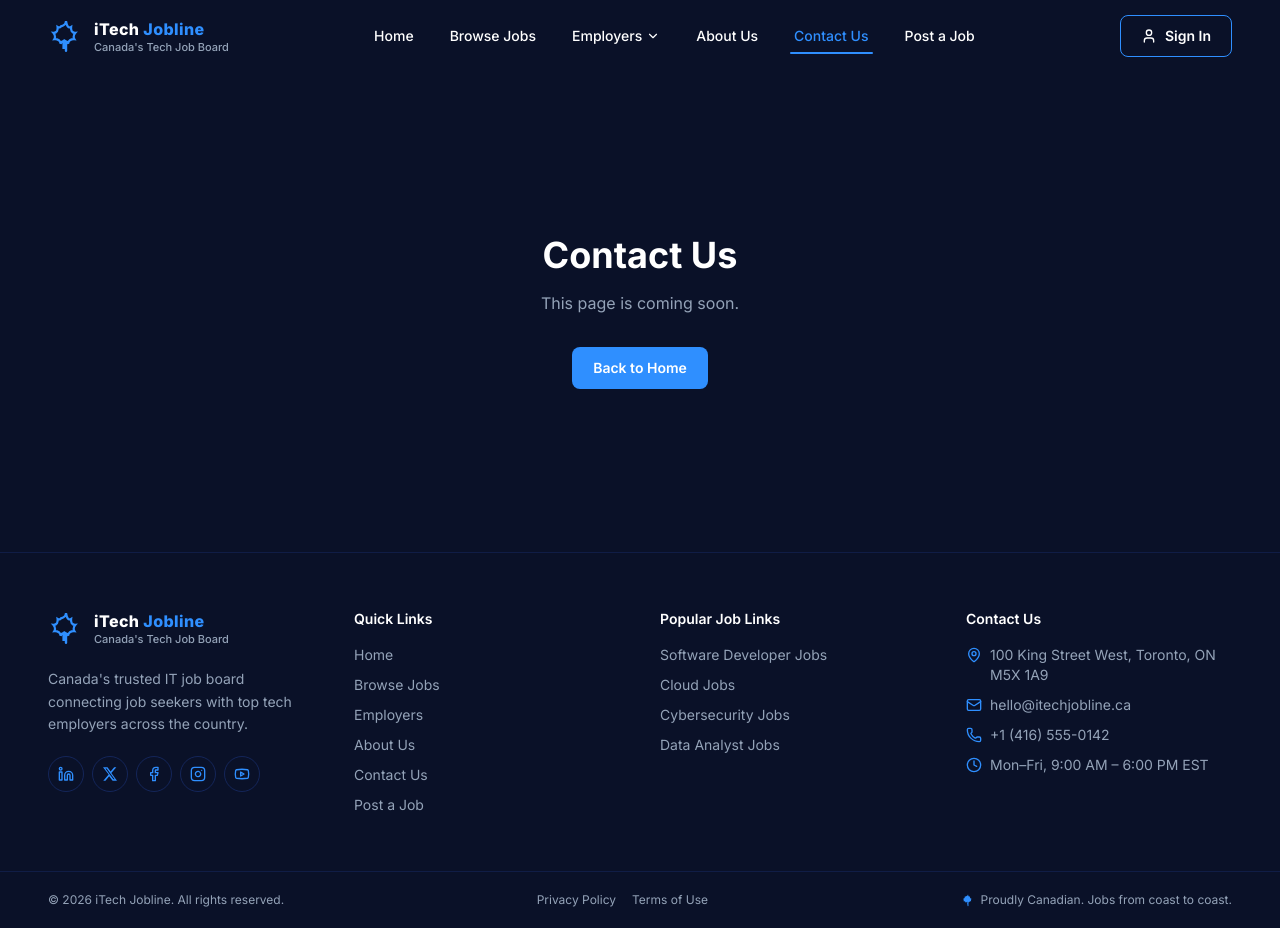
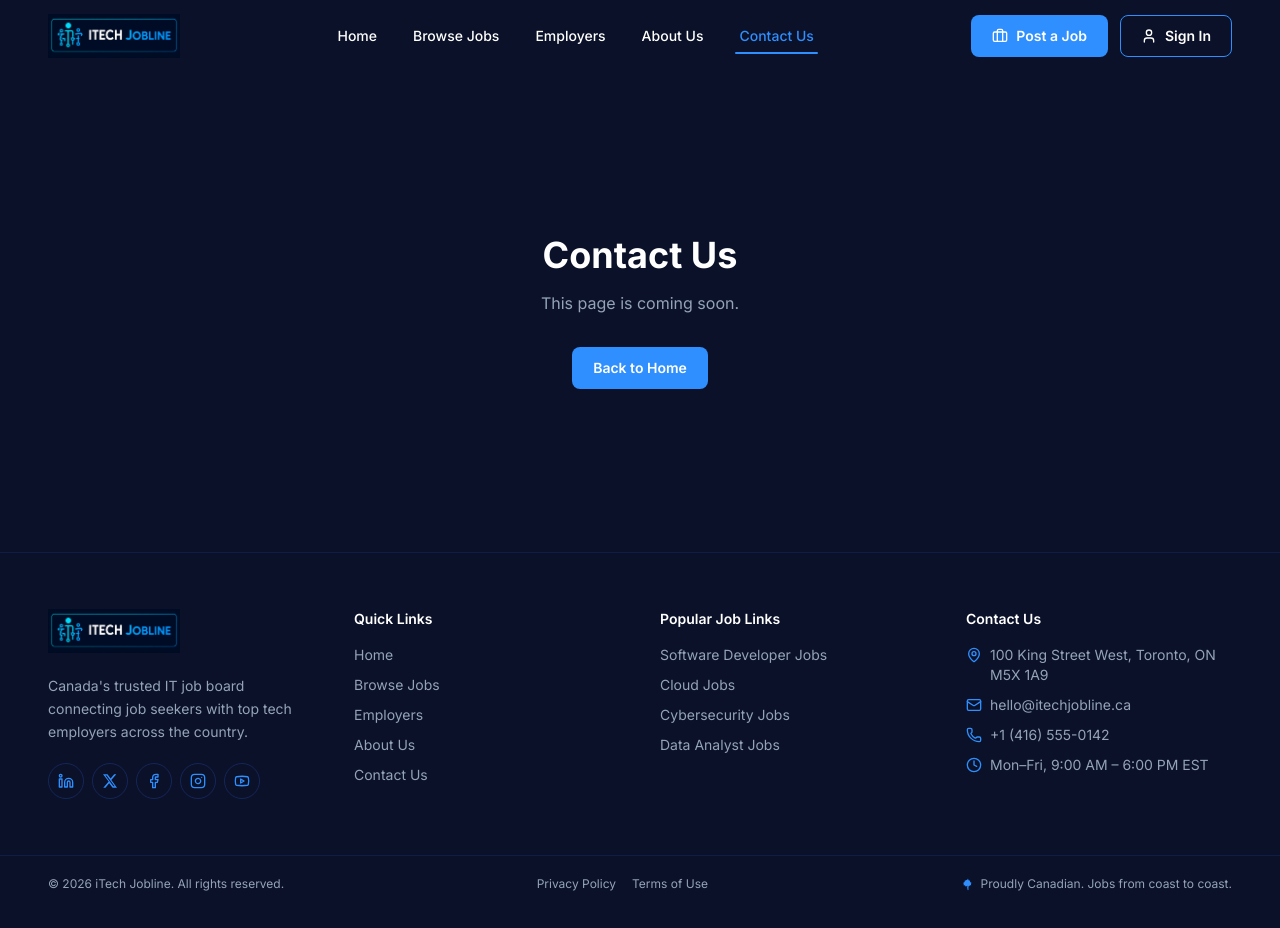
Before and after one commit to Martins-technologies/ITech-Jooblie, a React (Vite) app: page /contact in a window 1280 px wide. Built offline with nearby package versions, Linux system fonts and the light colour scheme.

Commit message:
adjust the nav-bar

```diff
--- a/src/components/layout/Logo.jsx
+++ b/src/components/layout/Logo.jsx
@@ -1,27 +1,19 @@
 import { Link } from 'react-router-dom';
-import MapleLeafIcon from '../common/MapleLeafIcon.jsx';
+import { images } from '../../data/images.js';
 
-/** Two-line brand lockup used in the navbar and footer. */
+/** Brand mark used in the navbar and footer. */
 export default function Logo({ className = '' }) {
   return (
     <Link
       to="/"
       aria-label="iTech Jobline home"
-      className={`inline-flex items-center gap-2.5 ${className}`}
+      className={`inline-flex items-center ${className}`}
     >
-      <MapleLeafIcon
-        variant="outline"
-        className="h-9 w-9 shrink-0 text-brand-accent"
+      <img
+        src={images.logo}
+        alt="iTech Jobline"
+        className="h-10 w-auto object-contain object-left md:h-11"
       />
-      <span className="flex flex-col leading-tight">
-        <span className="text-base font-extrabold tracking-wide">
-          <span className="text-brand-white">iTech</span>
-          <span className="text-brand-accent"> Jobline</span>
-        </span>
-        <span className="text-[11px] font-medium text-brand-muted">
-          Canada&apos;s Tech Job Board
-        </span>
-      </span>
     </Link>
   );
 }
--- a/src/components/layout/NavItems.jsx
+++ b/src/components/layout/NavItems.jsx
@@ -1,90 +1,29 @@
-import { NavLink, Link } from 'react-router-dom';
-import { ChevronDown } from 'lucide-react';
+import { NavLink } from 'react-router-dom';
 import { navLinks } from '../../data/navLinks.js';
 
-const linkClass = (isActive) =>
-  `relative inline-flex items-center gap-1 px-1 py-1 text-sm font-medium transition-colors ${
-    isActive ? 'text-brand-accent' : 'text-brand-white hover:text-brand-accent'
-  }`;
-
-function Underline({ active }) {
-  if (!active) return null;
-  return (
-    <span className="absolute -bottom-1 left-0 right-0 h-0.5 rounded-full bg-brand-accent" />
-  );
-}
-
-function MenuItems({ items, onNavigate, stacked }) {
-  return items.map((item) => {
-    const classes = stacked
-      ? 'text-sm text-brand-muted hover:text-brand-accent'
-      : 'block px-4 py-2 text-sm text-brand-white hover:bg-brand-accent/10 hover:text-brand-accent';
-
-    if (item.to === '#') {
-      return (
-        <a key={item.label} href="#" onClick={onNavigate} className={classes}>
-          {item.label}
-        </a>
-      );
-    }
-
-    return (
-      <Link key={item.label} to={item.to} onClick={onNavigate} className={classes}>
-        {item.label}
-      </Link>
-    );
-  });
-}
-
-export default function NavItems({ onNavigate, stacked = false }) {
-  return navLinks.map((link) => {
-    if (link.dropdown) {
-      return (
-        <div key={link.to} className={`relative ${stacked ? '' : 'group'}`}>
-          <NavLink
-            to={link.to}
-            end={link.to === '/'}
-            onClick={onNavigate}
-            className={({ isActive }) => linkClass(isActive)}
-          >
-            {({ isActive }) => (
-              <>
-                {link.label}
-                <ChevronDown className="h-3.5 w-3.5" />
-                <Underline active={isActive} />
-              </>
-            )}
-          </NavLink>
-          {stacked ? (
-            <div className="ml-3 mt-2 flex flex-col gap-2 border-l border-brand-border/40 pl-3">
-              <MenuItems items={link.dropdown} onNavigate={onNavigate} stacked />
-            </div>
-          ) : (
-            <div className="invisible absolute left-0 top-full z-50 min-w-[200px] pt-2 opacity-0 transition group-hover:visible group-hover:opacity-100">
-              <div className="rounded-xl border border-brand-border/40 bg-brand-card py-2 shadow-card">
-                <MenuItems items={link.dropdown} onNavigate={onNavigate} />
-              </div>
-            </div>
-          )}
-        </div>
-      );
-    }
-
-    return (
+export default function NavItems({ onNavigate }) {
+  return navLinks.map((link) => (
     <NavLink
       key={link.to}
       to={link.to}
       end={link.to === '/'}
       onClick={onNavigate}
-        className={({ isActive }) => linkClass(isActive)}
+      className={({ isActive }) =>
+        `relative px-1 py-1 text-sm font-medium transition-colors ${
+          isActive
+            ? 'text-brand-accent'
+            : 'text-brand-white hover:text-brand-accent'
+        }`
+      }
     >
       {({ isActive }) => (
         <>
           {link.label}
-            <Underline active={isActive} />
+          {isActive ? (
+            <span className="absolute -bottom-1 left-0 right-0 h-0.5 rounded-full bg-brand-accent" />
+          ) : null}
         </>
       )}
     </NavLink>
-    );
-  });
+  ));
 }
--- a/src/components/layout/Navbar.jsx
+++ b/src/components/layout/Navbar.jsx
@@ -1,5 +1,5 @@
 import { useState } from 'react';
-import { User, Menu, X } from 'lucide-react';
+import { Briefcase, User, Menu, X } from 'lucide-react';
 import Button from '../common/Button.jsx';
 import Logo from './Logo.jsx';
 import NavItems from './NavItems.jsx';
@@ -12,11 +12,14 @@ export default function Navbar() {
       <div className="container-page flex h-[72px] items-center justify-between gap-4">
         <Logo />
 
-        <nav className="hidden items-center gap-5 lg:flex lg:gap-7" aria-label="Primary">
+        <nav className="hidden items-center gap-7 md:flex" aria-label="Primary">
           <NavItems />
         </nav>
 
-        <div className="hidden items-center lg:flex">
+        <div className="hidden items-center gap-3 md:flex">
+          <Button to="/post-job" icon={Briefcase}>
+            Post a Job
+          </Button>
           <Button to="/sign-in" variant="outline" icon={User}>
             Sign In
           </Button>
@@ -24,7 +27,7 @@ export default function Navbar() {
 
         <button
           type="button"
-          className="inline-flex rounded-lg border border-brand-border/50 p-2 text-brand-white lg:hidden"
+          className="inline-flex rounded-lg border border-brand-border/50 p-2 text-brand-white md:hidden"
           aria-label={open ? 'Close menu' : 'Open menu'}
           aria-expanded={open}
           onClick={() => setOpen((value) => !value)}
@@ -34,12 +37,20 @@ export default function Navbar() {
       </div>
 
       {open ? (
-        <div className="border-t border-brand-border/30 bg-brand-bg px-4 py-4 lg:hidden">
+        <div className="border-t border-brand-border/30 bg-brand-bg px-4 py-4 md:hidden">
           <nav className="flex flex-col gap-4" aria-label="Mobile">
-            <NavItems stacked onNavigate={() => setOpen(false)} />
+            <NavItems onNavigate={() => setOpen(false)} />
           </nav>
-          <div className="mt-5">
-            <Button to="/sign-in" variant="outline" icon={User} onClick={() => setOpen(false)}>
+          <div className="mt-5 flex flex-col gap-3">
+            <Button to="/post-job" icon={Briefcase} onClick={() => setOpen(false)}>
+              Post a Job
+            </Button>
+            <Button
+              to="/sign-in"
+              variant="outline"
+              icon={User}
+              onClick={() => setOpen(false)}
+            >
               Sign In
             </Button>
           </div>
--- a/src/data/navLinks.js
+++ b/src/data/navLinks.js
@@ -1,15 +1,8 @@
 /** Shared navbar + footer Quick Links source of truth. */
-export const employerMenu = [
-  { label: 'Employer Dashboard', to: '#' },
-  { label: 'Pricing', to: '#' },
-  { label: 'Success Stories', to: '#' },
-];
-
 export const navLinks = [
   { label: 'Home', to: '/' },
   { label: 'Browse Jobs', to: '/jobs' },
-  { label: 'Employers', to: '/employers', dropdown: employerMenu },
+  { label: 'Employers', to: '/employers' },
   { label: 'About Us', to: '/about' },
   { label: 'Contact Us', to: '/contact' },
-  { label: 'Post a Job', to: '/post-job' },
 ];
```
Also changed, not shown: 1 other file (tests, documents, lock files or other folders). Lines whose indentation alone changed are shown as unchanged.
